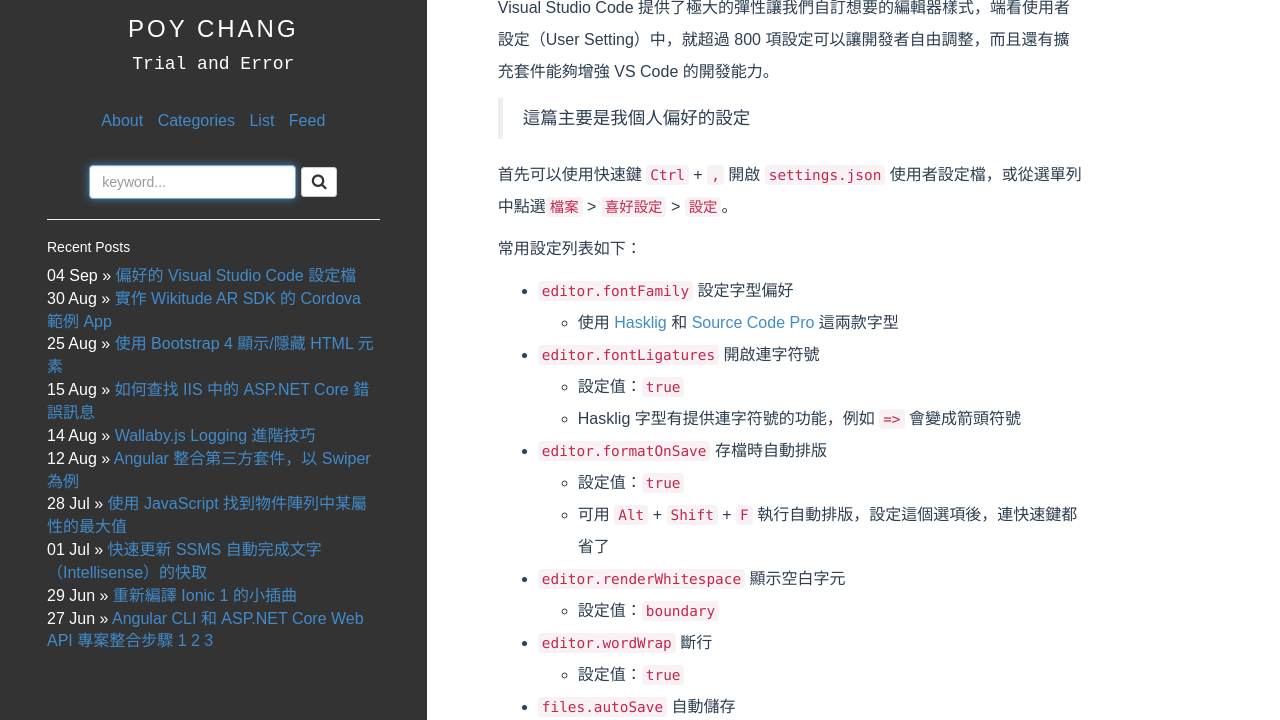
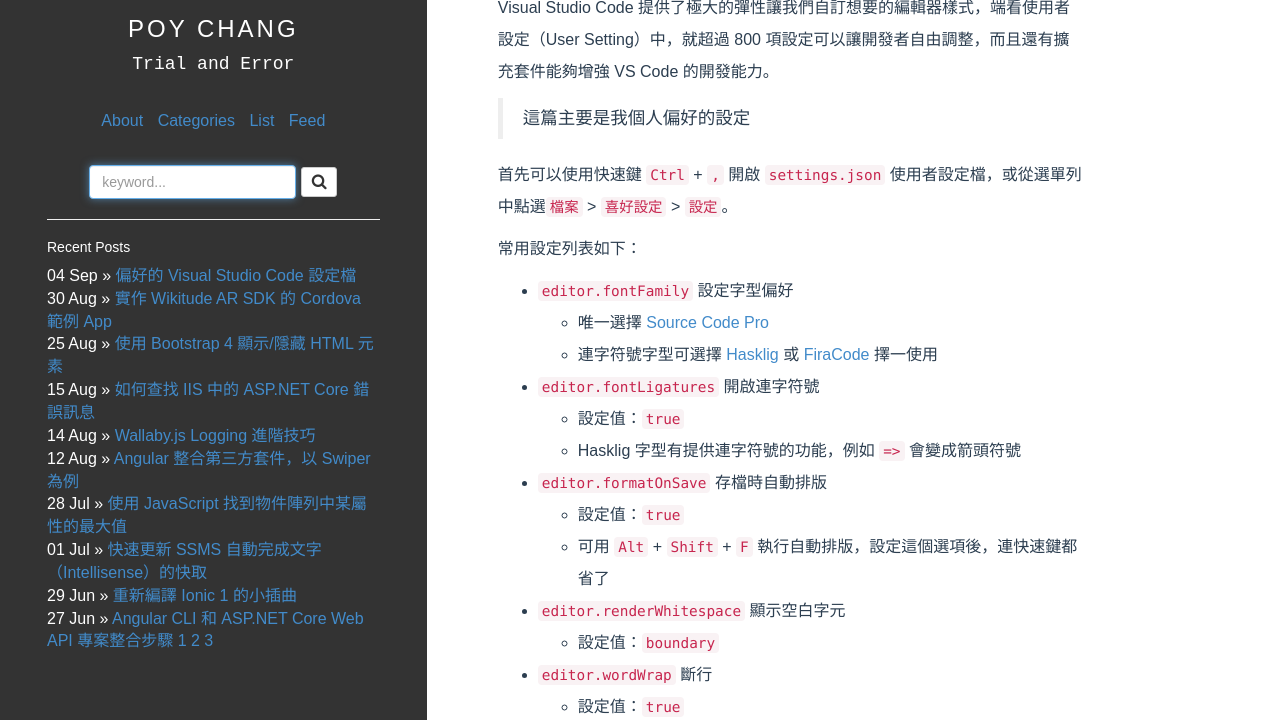
Before and after one commit to poychang/poychang.github.io, a Jekyll site: the page built from _posts/2017-09-04-my-vscode-config.md, in a window 1280 px wide and 900 px high, cut to the strip 180-900 px from the top of the window. Built offline with Jekyll 4.4.1, drawn with Linux system fonts in a browser that asks for light colours; some web fonts are replaced; comment, search, counter and statistics services are not loaded.

Commit message:
alter post

```diff
--- a/_posts/2017-09-04-my-vscode-config.md
+++ b/_posts/2017-09-04-my-vscode-config.md
@@ -15,7 +15,8 @@ Visual Studio Code 提供了極大的彈性讓我們自訂想要的編輯器樣
 常用設定列表如下：
 
 * `editor.fontFamily` 設定字型偏好
-	* 使用 [Hasklig](https://github.com/i-tu/Hasklig) 和 [Source Code Pro](https://github.com/adobe-fonts/source-code-pro) 這兩款字型
+	* 唯一選擇 [Source Code Pro](https://github.com/adobe-fonts/source-code-pro)
+	* 連字符號字型可選擇 [Hasklig](https://github.com/i-tu/Hasklig) 或 [FiraCode](https://github.com/tonsky/FiraCode) 擇一使用
 * `editor.fontLigatures` 開啟連字符號
 	* 設定值：`true`
 	* Hasklig 字型有提供連字符號的功能，例如 `=>` 會變成箭頭符號
```
